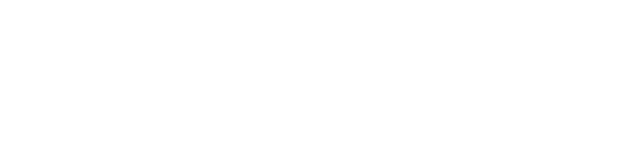
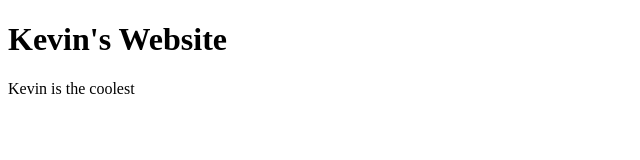
Before and after one commit to GDSC-Queens/GDSC-Website-Workshop, a plain HTML site: page index.html in a window 1280 px wide. Shown: the whole page, without its empty margins (0-640 px from the left). Drawn offline with Linux system fonts and the light colour scheme.

Commit message:
✨ Add Page Header

```diff
--- a/index.html
+++ b/index.html
@@ -8,7 +8,10 @@
 </head>
 
 <body>
-
+    <div id="page-header">
+        <h1>Kevin's Website</h1>
+        <p>Kevin is the coolest</p>
+    </div>
 </body>
 
 </html>
```
